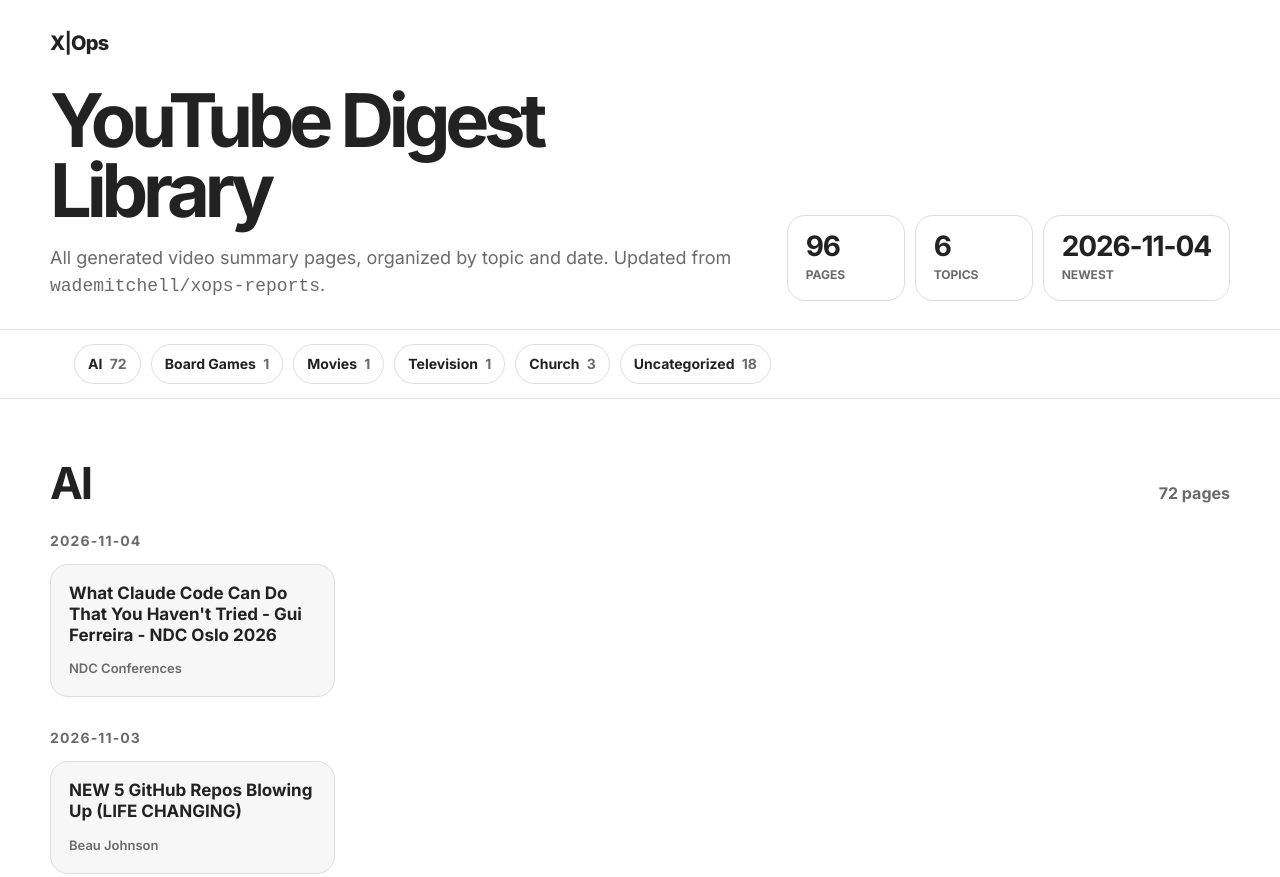
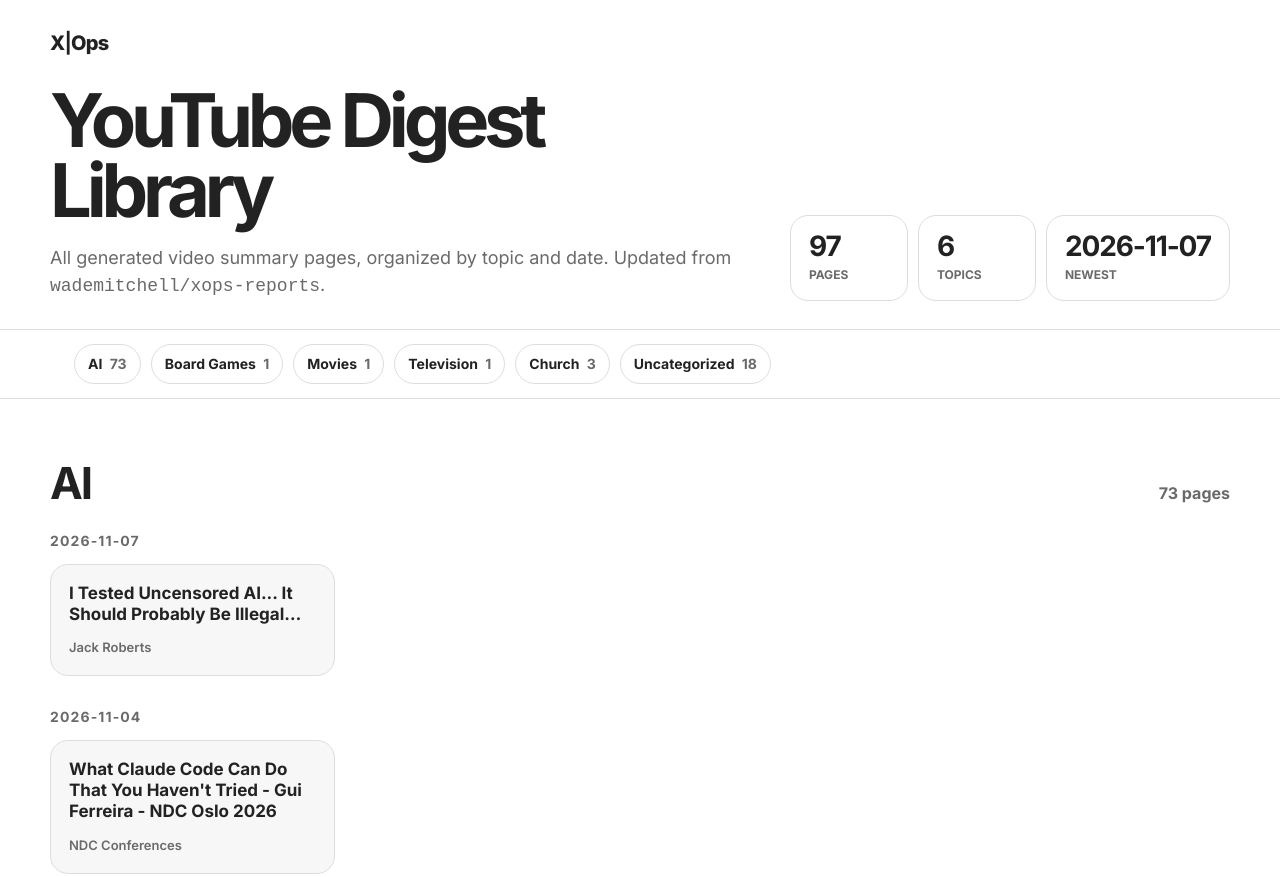
Before and after one commit to wademitchell/xops-reports, a plain HTML site: page index.html in a window 1280 px wide. Shown: the top 877 px of the page. Drawn offline with Linux system fonts and the light colour scheme.

Commit message:
report: update YouTube digest library index

```diff
--- a/index.html
+++ b/index.html
@@ -71,14 +71,14 @@
         <p class="sub">All generated video summary pages, organized by topic and date. Updated from <code>wademitchell/xops-reports</code>.</p>
       </div>
       <div class="stats">
-        <div class="stat"><strong>96</strong><span>pages</span></div>
+        <div class="stat"><strong>97</strong><span>pages</span></div>
         <div class="stat"><strong>6</strong><span>topics</span></div>
-        <div class="stat"><strong>2026-11-04</strong><span>newest</span></div>
+        <div class="stat"><strong>2026-11-07</strong><span>newest</span></div>
       </div>
     </div>
   </div>
 </header>
-<nav class="nav"><div class="wrap topic-nav"><a class="topic-pill" href="#ai">AI <span>72</span></a>
+<nav class="nav"><div class="wrap topic-nav"><a class="topic-pill" href="#ai">AI <span>73</span></a>
 <a class="topic-pill" href="#board-games">Board Games <span>1</span></a>
 <a class="topic-pill" href="#movies">Movies <span>1</span></a>
 <a class="topic-pill" href="#television">Television <span>1</span></a>
@@ -87,9 +87,15 @@
 <main><div class="wrap"><section class="topic-section" id="ai">
   <div class="section-heading">
     <h2>AI</h2>
-    <span>72 pages</span>
+    <span>73 pages</span>
   </div>
   <div class="date-group">
+  <h3>2026-11-07</h3>
+  <div class="cards"><a class="card" href="https://wademitchell.github.io/xops-reports/r/2026-11-07/I_Tested_Uncensored_AI____It_Should_Probably_Be_Illegal_-6aefef6d.html">
+  <div class="card-title">I Tested Uncensored AI... It Should Probably Be Illegal…</div>
+  <div class="card-meta">Jack Roberts</div>
+</a></div>
+</div><div class="date-group">
   <h3>2026-11-04</h3>
   <div class="cards"><a class="card" href="https://wademitchell.github.io/xops-reports/r/2026-11-04/Claude_Code_Beyond_Coding_-_Gui_Ferreira_NDC_Oslo_2026-6aeb5817.html">
   <div class="card-title">What Claude Code Can Do That You Haven&#x27;t Tried - Gui Ferreira - NDC Oslo 2026</div>
@@ -592,6 +598,6 @@
 </a></div>
 </div>
 </section></div></main>
-<footer><div class="wrap">Generated Nov 04, 2026, 08:07 AM Pacific Standard Time. Source pages live under <code>/r/YYYY-MM-DD/</code>.</div></footer>
+<footer><div class="wrap">Generated Nov 07, 2026, 07:42 PM Pacific Standard Time. Source pages live under <code>/r/YYYY-MM-DD/</code>.</div></footer>
 </body>
 </html>
```
